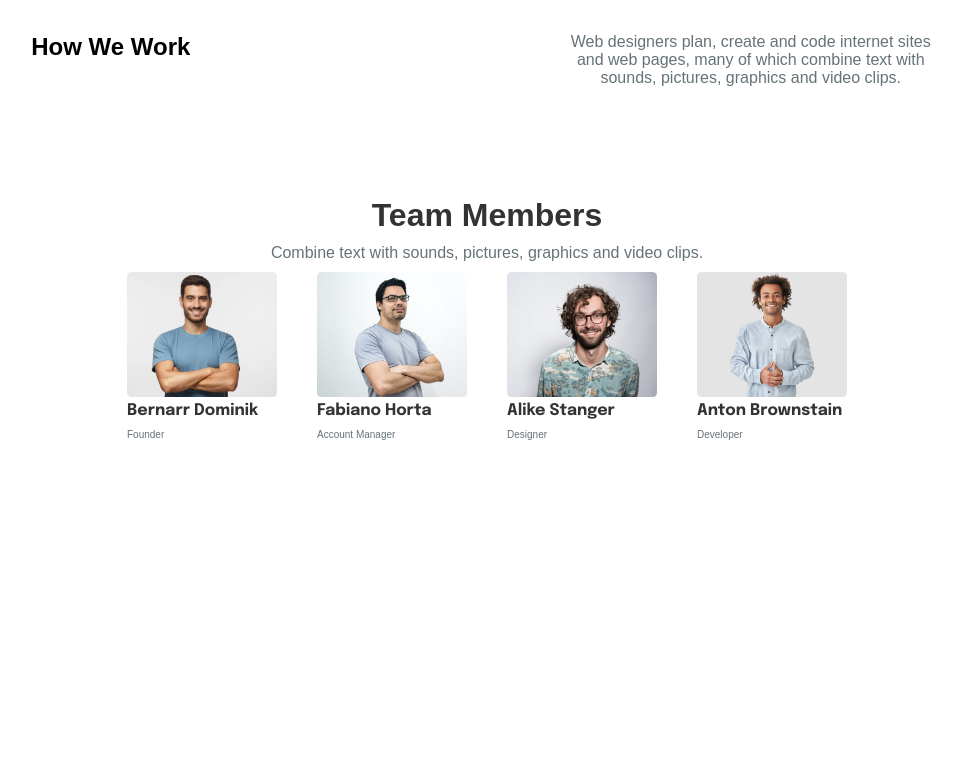
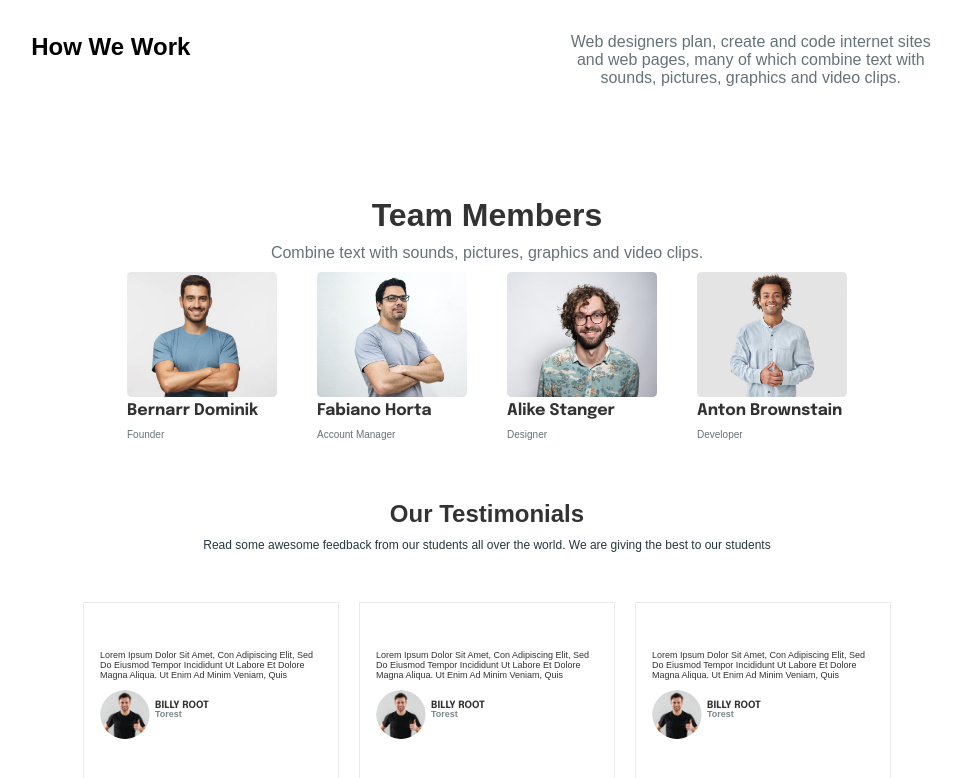
Before and after one commit to Gabriel-Aroucas/BusinessPage, a React (Vite) app: page / in a window 1280 px wide. Shown: the part 2844-3622 px from the top of the page, without its empty margins (153-1114 px from the left). Before the commit the page ends 3294 px from the top, so only its background shows below. Built offline with nearby package versions, Linux system fonts and the light colour scheme.

Commit message:
:sparkles: feat: nova seção - testmonials

```diff
--- a/src/App.css
+++ b/src/App.css
@@ -416,3 +416,68 @@ p {
         justify-items: center;
     }
 }
+
+.testmonials{
+    margin: 50px 0;
+}
+.testmonials .testmonialsText{
+    text-align: center;
+}
+.testmonials .testmonialsText h1{
+    color: #333333;
+}
+.testmonials .testmonialsText p{
+    font-size: 12px;
+}
+.testmonials .testmonialsSrc {
+    display: flex;
+    justify-content: center;
+    margin: 50px 0;
+}
+.testmonials .testmonialsSrc article {
+    border: 1px solid rgb(51, 51, 51,0.1);
+    width: 20%;
+    padding: 3rem 1rem;
+    margin: 0 10px;
+}
+.testmonials .testmonialsSrc .articleSrc{
+    display: flex;
+    align-items: center;
+}
+.testmonials .testmonialsSrc img{
+    border-radius: 50%;
+}
+.testmonials .testmonialsSrc h2{
+    color: #333333;
+    font-size: 10px;
+    font-family: Epilogue;
+    font-weight: bold;
+    margin: 0 5px;
+    text-transform: uppercase;
+}
+.testmonials .testmonialsSrc p{
+    font-size: 9px;
+    margin-top: -1px;
+    text-transform: capitalize;
+
+}
+.testmonials .testmonialsSrcTitle{
+    color: #333333;
+
+}
+
+.testmonials .testmonialsSrc article .articleSrc .codename{
+    opacity: 0.6;
+}
+
+@media (max-width:700px){
+.testmonials .testmonialsSrc {
+    flex-direction: column;
+    align-items: center;
+
+}
+.testmonials .testmonialsSrc article {
+    width: 90%;
+    margin: 10px 0;
+}
+}
--- a/src/App.tsx
+++ b/src/App.tsx
@@ -11,6 +11,7 @@ import profileBernar from './assets/profile/bernar.png'
 import profileFabiano from './assets/profile/fabiano.png'
 import profileAlik from './assets/profile/alik.png'
 import profileAnton from './assets/profile/anton.png'
+import billy from './assets/profile/billy.png'
 
 import Man from "./assets/man.png"
 import Header from './components/Header/Header'
@@ -191,6 +192,39 @@ function App() {
           </article>
         </div>
       </section>
+
+
+      <section className="testmonials">
+        <div className="testmonialsText">
+          <h1>Our Testimonials</h1>
+          <p>Read some awesome feedback from our students all over the world. We are giving the best to our students</p>
+        </div>
+        <div className="testmonialsSrc">
+
+          <article>
+            <p className="testmonialsSrcTitle">Lorem ipsum dolor sit amet, con adipiscing elit, sed do eiusmod tempor incididunt ut labore et dolore magna aliqua. Ut enim ad minim veniam, quis</p>
+            <div className="articleSrc">
+              <img src={billy} width={'50px'} alt="" />
+              <h2>Billy Root <p className="codename">torest</p></h2>
+            </div>
+          </article>
+          <article>
+            <p className="testmonialsSrcTitle">Lorem ipsum dolor sit amet, con adipiscing elit, sed do eiusmod tempor incididunt ut labore et dolore magna aliqua. Ut enim ad minim veniam, quis</p>
+            <div className="articleSrc">
+              <img src={billy} width={'50px'} alt="" />
+              <h2>Billy Root <p className="codename">torest</p></h2>
+            </div>
+          </article>
+          <article>
+            <p className="testmonialsSrcTitle">Lorem ipsum dolor sit amet, con adipiscing elit, sed do eiusmod tempor incididunt ut labore et dolore magna aliqua. Ut enim ad minim veniam, quis</p>
+            <div className="articleSrc">
+              <img src={billy} width={'50px'} alt="" />
+              <h2>Billy Root <p className="codename">torest</p></h2>
+            </div>
+          </article>
+
+        </div>
+      </section>
     </>
   )
 }
```
Also changed, not shown: src/assets/profile/billy.png (added).
